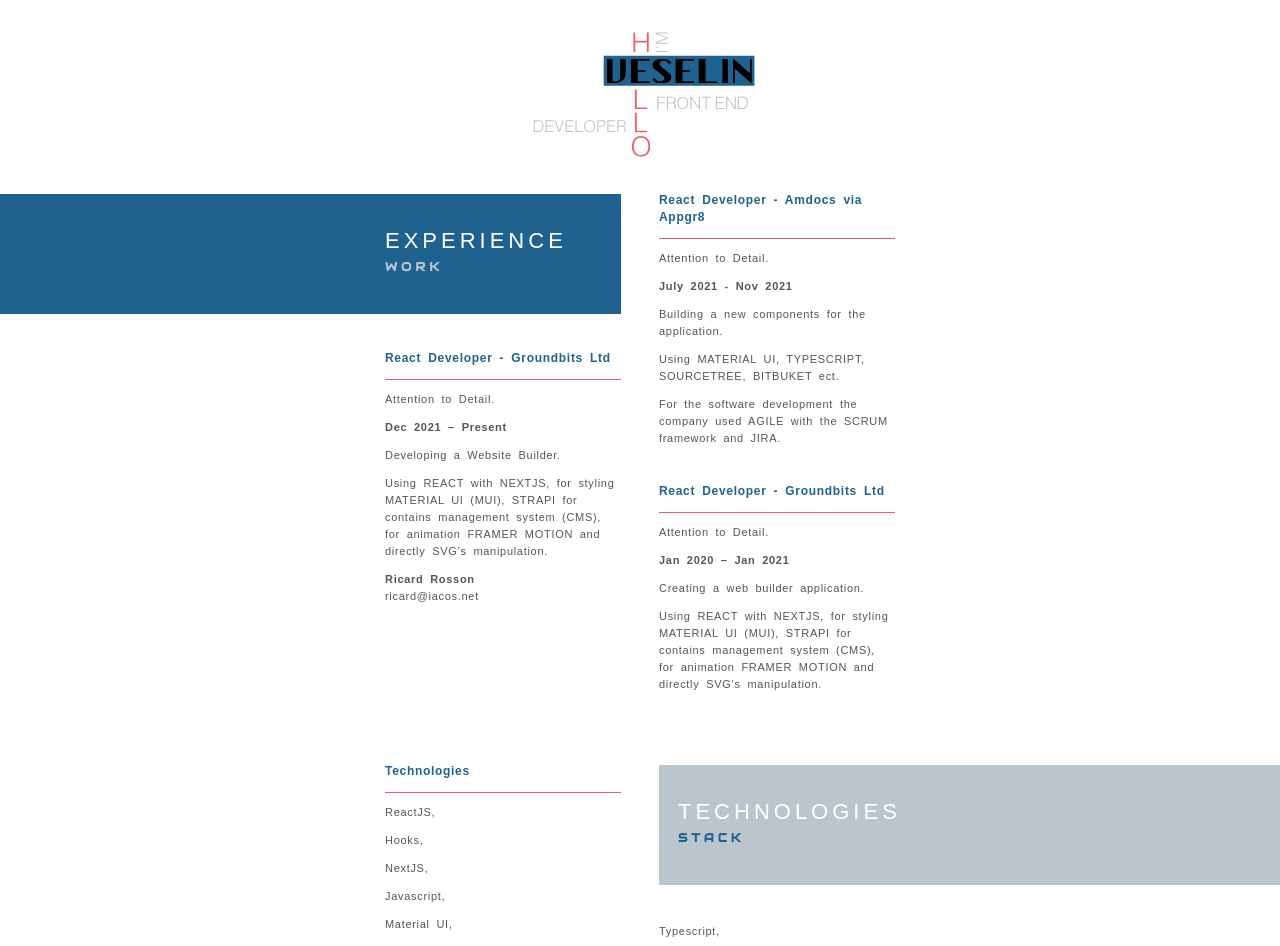
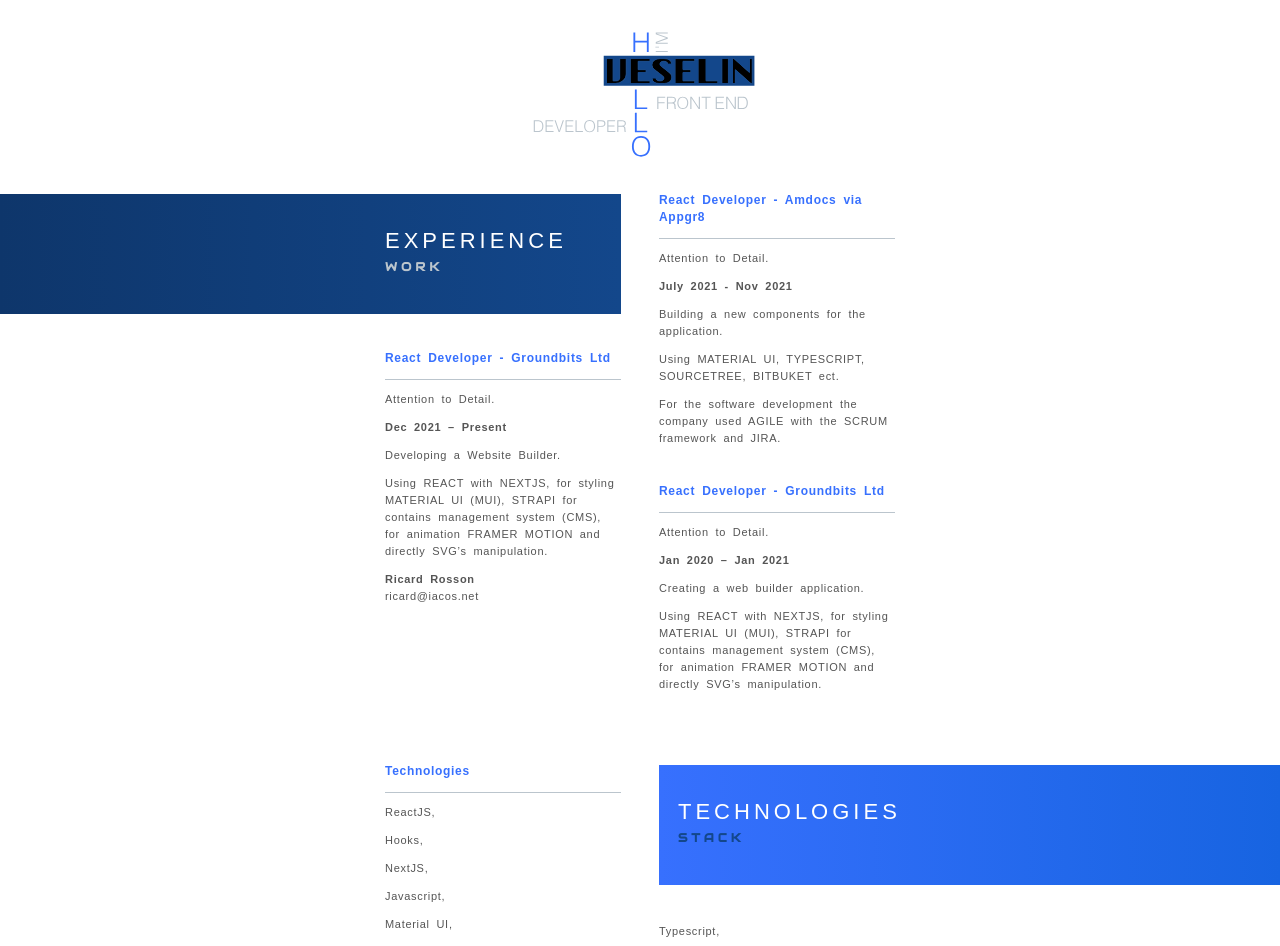
Before and after one commit to bacc0/trayanovCV, a Next.js app: page / in a window 1280 px wide. Shown: the top 946 px of the page. Built offline with nearby package versions, Linux system fonts and the light colour scheme.

Commit message:
base color change

```diff
--- a/_components/HomePage.js
+++ b/_components/HomePage.js
@@ -11,11 +11,16 @@ export default function HomePage({ W_screenSize }) {
      const strokeWidth = min_width_600px ? 1.6 : 2.2
      const primeLettersColor = '#FFFFFF'
      const secLettersColor = '#BBC5CD'
-     const thirdLettersColor = '#1F628F'
-     const thirdLogoColor = '#F25D67'
-     const hrColor = '#F25D67'
-     const backgroundColor = '#1F628F'
-     const backgroundColor2 = '#BBC5CD'
+     const thirdLettersColor = '#3770FE'
+     const thirdLogoColor = '#3770FE'
+     const hrColor = '#BBC5CD'
+
+     const backgroundColor = '#13478B'
+     const backgroundColor_second = '#0E366B'
+
+     const backgroundColor2 = '#3770FE'
+     const backgroundColor_second2 = '#1764E1'
+
 
 
      return (
@@ -59,7 +64,10 @@ export default function HomePage({ W_screenSize }) {
                                    initial={{ scale: 1, x: -100, opacity: 0 }}
                                    animate={{ scale: 1, x: 0, opacity: 1 }}
                                    transition={{ type: 'spring', ease: 'anticipate', duration: 0.9, delay: 0 }} className='container-left-accent'
-                                   style={{ backgroundColor: backgroundColor }}
+                                   style={{
+                                        background:
+                                        `linear-gradient(90deg, ${backgroundColor_second} 0%, ${backgroundColor} 100%)`
+                                   }}
                               >
                                    <div className='vertical-center-container left-accent' >
                                         <div className='vertical-center accent-title' >
@@ -191,7 +199,9 @@ export default function HomePage({ W_screenSize }) {
                          <Hidden smDown >
                               <div
                                    className='container-right-accent vertical-center-container-right'
-                                   style={{ backgroundColor: backgroundColor2 }}
+                                   style={{  background:
+                                        `linear-gradient(90deg, ${backgroundColor2} 0%, ${backgroundColor_second2} 100%)`
+                                    }}
                               >
                                    <div className='vertical-center-right'>
                                         <div className='right-accent accent-title'>
@@ -241,7 +251,9 @@ export default function HomePage({ W_screenSize }) {
                          <div className='page-body-left'>
                               <div
                                    className='container-left-accent'
-                                   style={{ backgroundColor: backgroundColor }}
+                                   style={{ background:
+                                        `linear-gradient(90deg, ${backgroundColor_second} 0%, ${backgroundColor} 100%)`
+                                    }}
                               >
                                    <div className='vertical-center-container left-accent'>
                                         <div className='vertical-center accent-title'>
```
